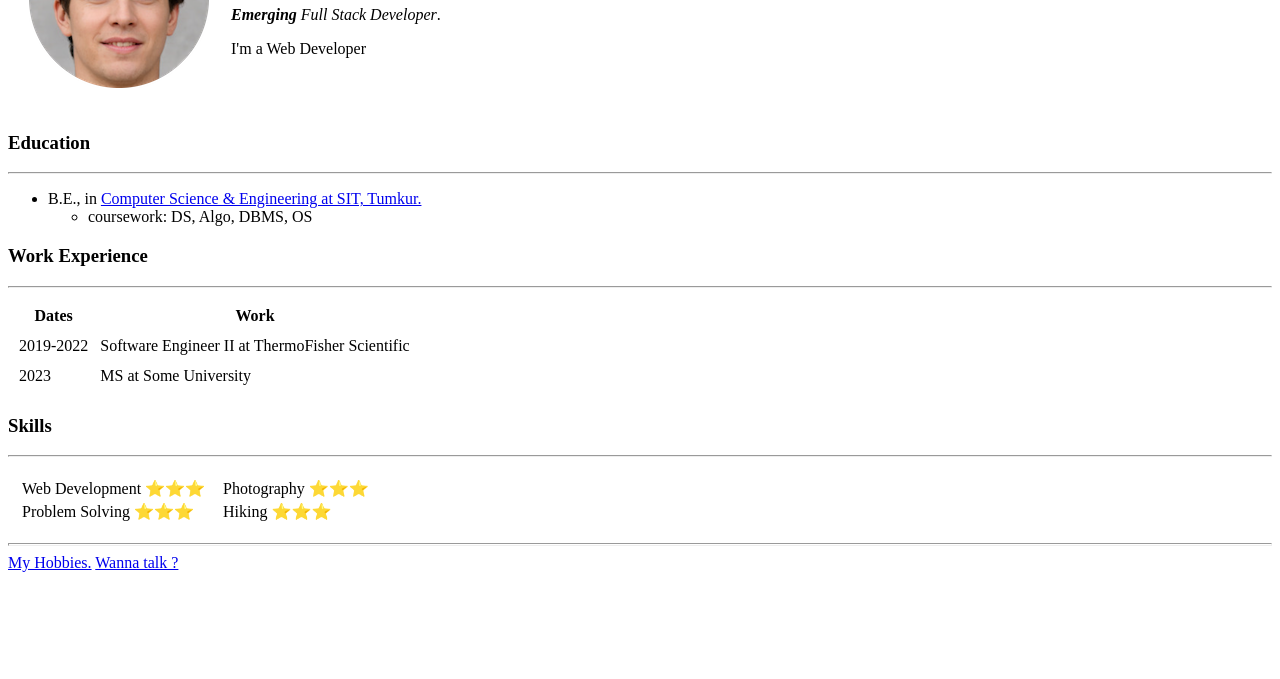
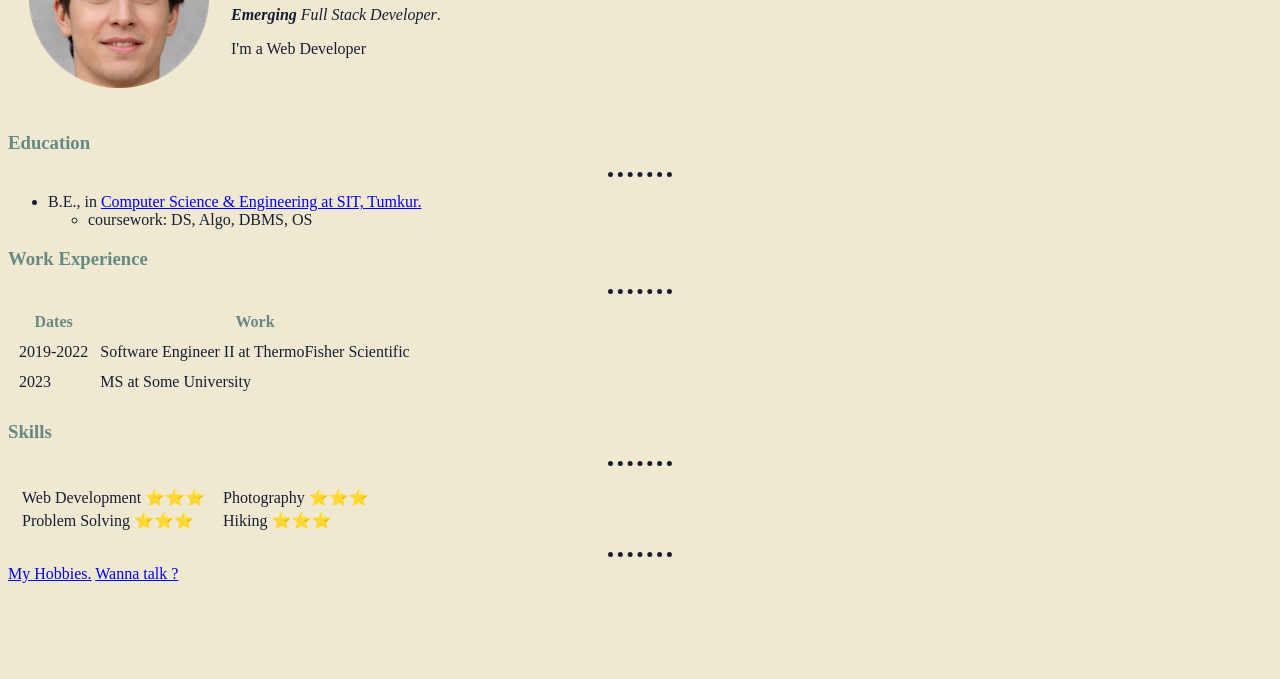
Before and after one commit to vishalvr/my-digital-resume, a plain HTML site: page index.html in a window 1280 px wide. Shown: the part 121-800 px from the top of the page. Drawn offline with Linux system fonts and the light colour scheme.

Commit message:
Add files via upload

```diff
--- /dev/null
+++ b/css/styles.css
@@ -0,0 +1,15 @@
+body {
+  background-color: #F0E9D2;
+}
+hr {
+  border-style: dotted none none;
+  border-color: #181D31;
+  border-width: 5px;
+  width: 5%;
+}
+h1, h3, thead{
+    color: #678983;
+}
+li, td{
+    color:#181D31;
+}
--- a/index.html
+++ b/index.html
@@ -9,7 +9,9 @@
       content="Hey!! It's Vishal here.. welcome to my Personal website. where you will know about me more"
     />
     <title>👨🏻‍💻Tony Stark's Personal Site</title>
+    <link rel="stylesheet" href="css/styles.css">
   </head>
+
   <body>
     <table cellspacing = 20px>
       <tr>
@@ -77,7 +79,7 @@
         </td>
       </tr>
     </table>
-    <hr size = 3 >
+    <hr size = "2" >
     <a href="hobbies.html">My Hobbies.</a>
     <a href="contact.html">Wanna talk ?</a>
   </body>
```
Also changed, not shown: contact.html (+1 -0 lines), hobbies.html (+1 -0 lines).
